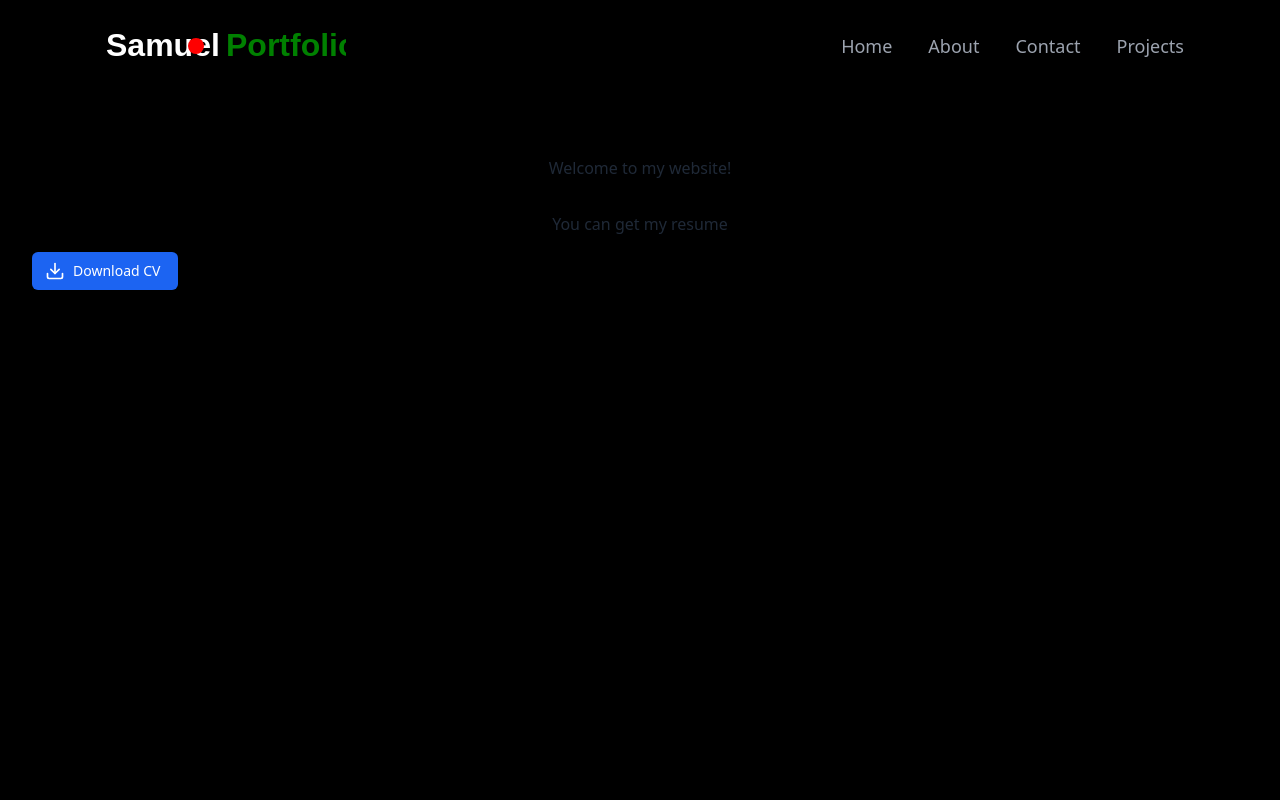
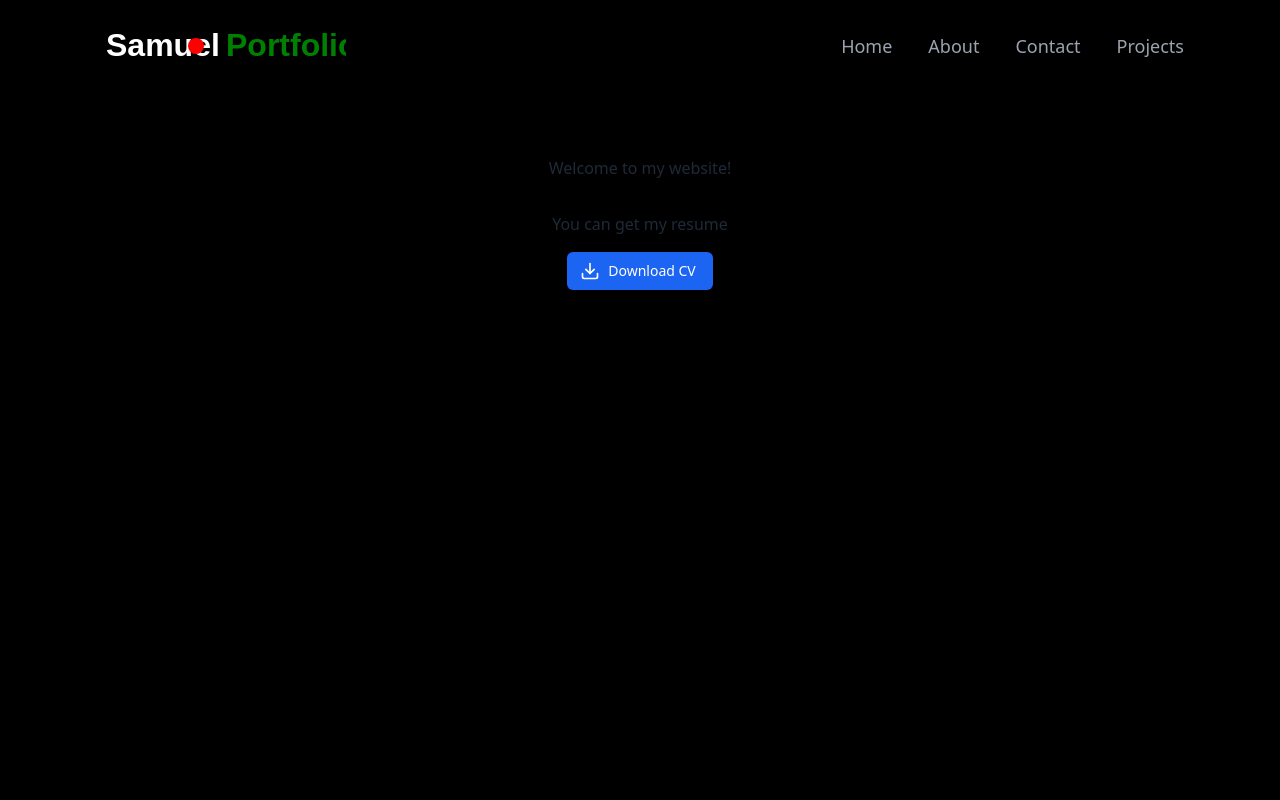
Before and after one commit to Joker4mas/SamuelOgbaje, a Next.js app: page /resume in a window 1280 px wide. Shown: the top 800 px of the page. Built offline with nearby package versions, Linux system fonts and the light colour scheme.

Commit message:
fixed cv download bug

```diff
--- a/src/app/components/CVDownload.tsx
+++ b/src/app/components/CVDownload.tsx
@@ -50,7 +50,7 @@ const CVDownloadButton: React.FC<CVDownloadButtonProps> = ({
     <div className="flex flex-col items-start">
       <button
         onClick={handleDownload}
-        className="inline-flex items-center px-4 py-2 border border-transparent text-sm font-medium rounded-md shadow-sm text-white bg-blue-600 hover:bg-blue-700 focus:outline-none focus:ring-2 focus:ring-offset-2 focus:ring-blue-500"
+        className="inline-flex items-center px-4 py-2 border border-transparent text-sm font-medium rounded-md shadow-sm text-white bg-blue-600 hover:bg-blue-700 focus:outline-none focus:ring-2 focus:ring-offset-2 focus:ring-blue-500 mx-auto"
       >
         <Download className="mr-2 -ml-1 h-5 w-5" aria-hidden="true" />
         Download CV
--- a/src/app/resume/page.tsx
+++ b/src/app/resume/page.tsx
@@ -8,7 +8,7 @@ function page() {
       <p className="mb-4">You can get my resume</p>
       <CVDownloadButton
         fileName="frontendEngineer.pdf"
-        cvUrl="../assets/frontendEngineer.pdf"
+        cvUrl="https://drive.google.com/file/d/1SzYgSJ24bZ4zU_ccBtejXO7ejd4CIt2U/view?usp=sharing"
       />
     </div>
   );
```
Also changed, not shown: 1 other file (tests, documents, lock files or other folders).
